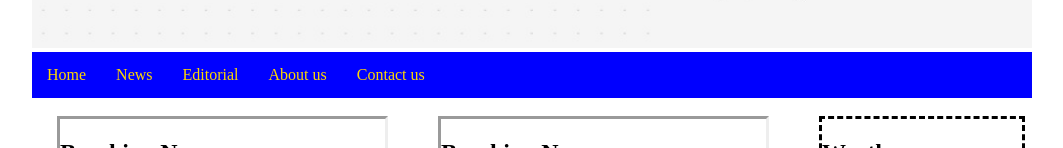
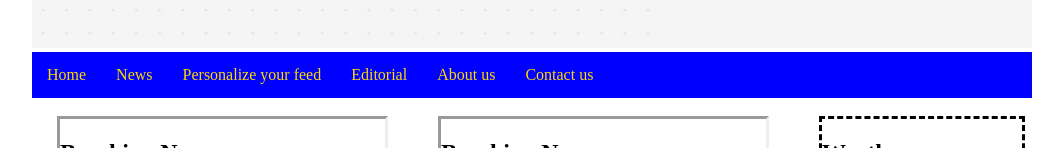
Before and after one commit to cpineda2025/cpineda2025.github.io, a plain HTML site: page index.html in a window 1280 px wide. Shown: the part 280-428 px from the top of the page, without its empty margins (108-1171 px from the left). Drawn offline with Linux system fonts and the light colour scheme.

Commit message:
Update index.html

```diff
--- a/index.html
+++ b/index.html
@@ -91,6 +91,7 @@
       <ul>
         <li><a href="#">Home</a></li>
         <li><a href="#">News</a></li>
+        <li><a href="#">Personalize your feed</a></li>
         <li><a href="#">Editorial</a></li>
         <li><a href="#">About us</a></li>
         <li><a href="#">Contact us</a></li>
```
